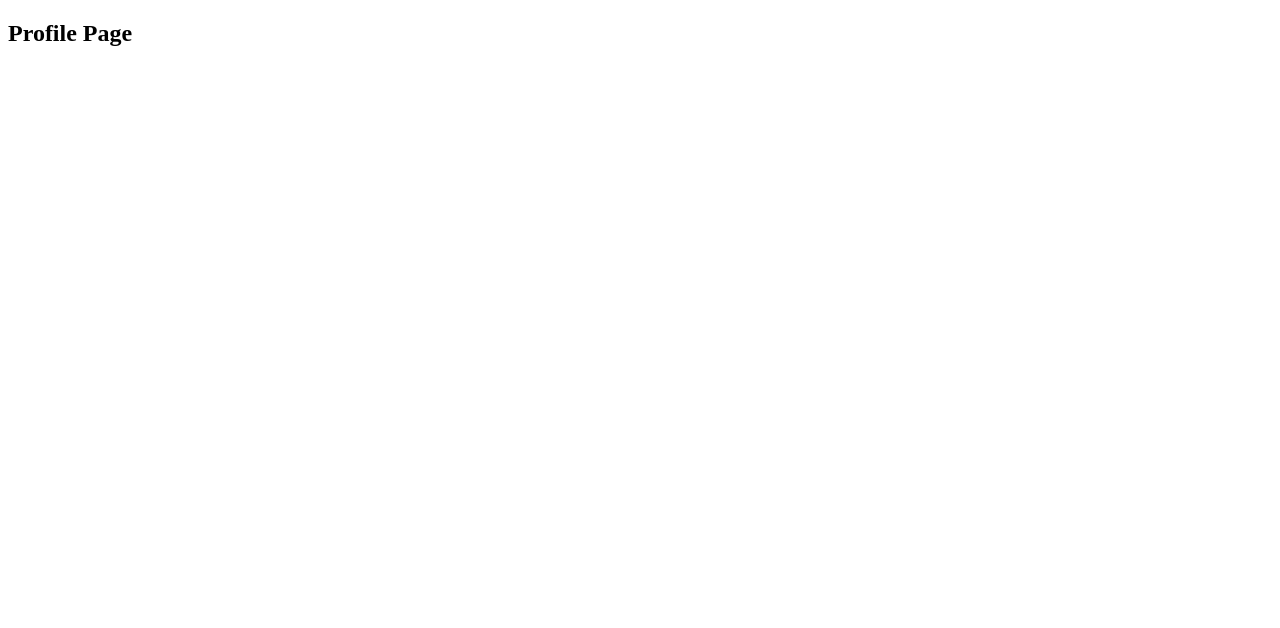
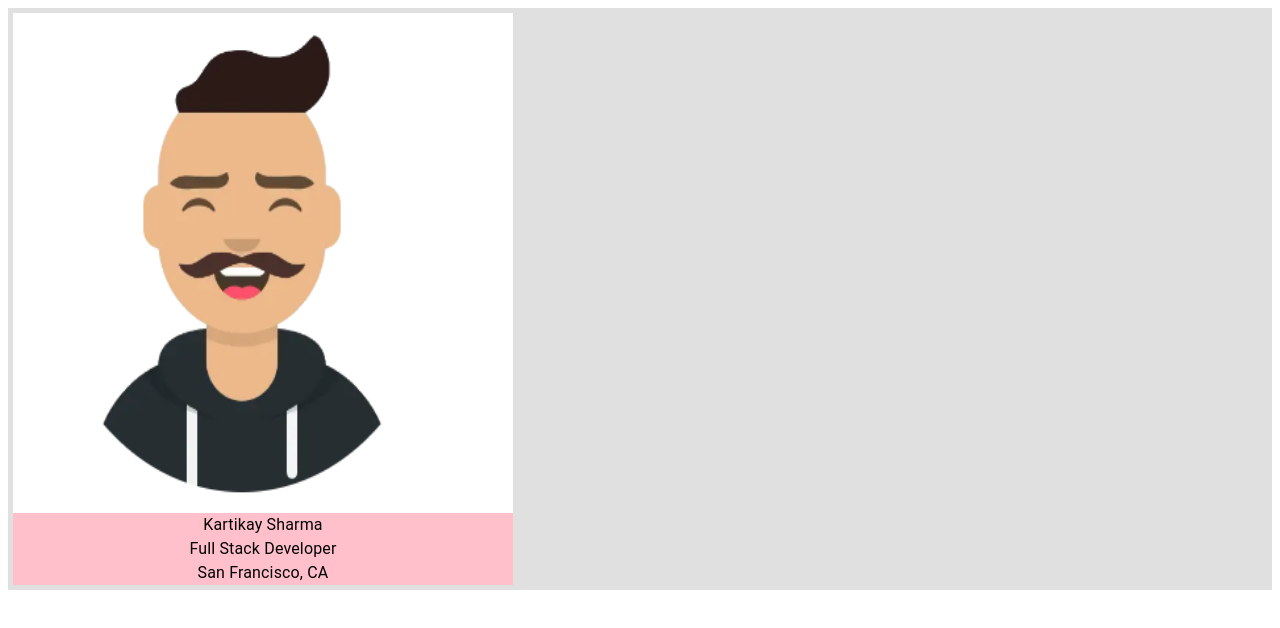
Before and after one commit to aman556/ArticleArena, a React (Create React App) app in the folder frontend/: page /profile in a window 1280 px wide. Shown: the top 628 px of the page. Built offline with nearby package versions, Linux system fonts and the light colour scheme.

Commit message:
created user card

```diff
--- /dev/null
+++ b/frontend/src/components/InfoPair/index.tsx
@@ -0,0 +1,45 @@
+import React, { FunctionComponent } from 'react';
+import { Box, Typography } from '@mui/material';
+import clsx from 'clsx';
+
+import useStyles from './styles';
+
+type ClassType = {
+  container?: string;
+  title?: string;
+  subtitle?: string;
+};
+
+interface IInfoPair {
+  title?: string;
+  subtitle?: string;
+  classes?: ClassType;
+}
+
+const InfoPair: FunctionComponent<IInfoPair> = (props) => {
+  const classes = useStyles();
+
+  const getTitle = () => (
+    <Typography className={clsx(classes.title, props.classes?.title)} noWrap>
+      {props.title ?? '-'}
+    </Typography>
+  );
+
+  const getSubtitle = () => (
+    <Typography
+      className={clsx(classes.subtitle, props.classes?.subtitle)}
+      noWrap
+    >
+      {props.subtitle ?? ''}
+    </Typography>
+  );
+
+  return (
+    <Box className={clsx(classes.container, props.classes?.container)}>
+      {props.title && getTitle()}
+      {props.subtitle && getSubtitle()}
+    </Box>
+  );
+};
+
+export default InfoPair;
--- /dev/null
+++ b/frontend/src/components/InfoPair/styles.ts
@@ -0,0 +1,20 @@
+import makeStyles from '@mui/styles/makeStyles';
+
+const useStyles = makeStyles((theme) => ({
+  container: {
+    flex: 1,
+    display: 'flex',
+    flexDirection: 'column',
+    overflow: 'hidden',
+  },
+  title: {
+    fontSize: 15,
+    fontWeight: 400,
+  },
+  subtitle: {
+    fontSize: 12,
+    fontWeight: 400,
+  },
+}));
+
+export default useStyles;
--- /dev/null
+++ b/frontend/src/feature/Profile/components/UserCard/index.tsx
@@ -0,0 +1,28 @@
+import React from 'react';
+import userDefault from './../../../../constants/userDefault.png';
+import { Box } from '@mui/material';
+import useStyles from './styles';
+import InfoPair from '../../../../components/InfoPair';
+
+export interface IUserCard {
+  name: string;
+  designation: string;
+  address: string;
+}
+
+const UserCard: React.FC<IUserCard> = (props) => {
+  const styles = useStyles();
+
+  return (
+    <Box className={styles.container}>
+      <img src={userDefault} height={500} width={500} />
+      <Box className={styles.additionalText}>
+        <InfoPair title={props.name} classes={{ title: styles.titleText }} />
+        <InfoPair title={props.designation} />
+        <InfoPair title={props.address} />
+      </Box>
+    </Box>
+  );
+};
+
+export default UserCard;
--- /dev/null
+++ b/frontend/src/feature/Profile/components/UserCard/styles.ts
@@ -0,0 +1,22 @@
+import makeStyles from '@mui/styles/makeStyles';
+
+const useStyles = makeStyles((theme) => ({
+  container: {
+    display: 'flex',
+    flexDirection: 'column',
+    margin: 5,
+  },
+  additionalText: {
+    display: 'flex',
+    flexDirection: 'column',
+    justifyContent: 'center',
+    alignItems: 'center',
+    background: 'pink',
+  },
+  titleText: {
+    fontFamily: 'sans-serif',
+    fontSize: 12,
+  },
+}));
+
+export default useStyles;
--- a/frontend/src/feature/Profile/pages/index.tsx
+++ b/frontend/src/feature/Profile/pages/index.tsx
@@ -1,10 +1,20 @@
 import React from 'react';
+import UserCard from '../components/UserCard';
+import { Box } from '@mui/material';
+import useStyles from './styles';
 
 const Profile: React.FC = () => {
+  const styles = useStyles();
+
   return (
-    <>
-      <h2>Profile Page</h2>
-    </>
+    <Box className={styles.container}>
+      <UserCard
+        name={'Kartikay Sharma'}
+        address={'San Francisco, CA'}
+        designation={'Full Stack Developer'}
+      />
+      {/* <UserCard /> */}
+    </Box>
   );
 };
 
--- a/frontend/src/feature/Profile/pages/styles.ts
+++ b/frontend/src/feature/Profile/pages/styles.ts
@@ -1,3 +1,12 @@
-import { makeStyles } from "@mui/material";
+import makeStyles from '@mui/styles/makeStyles';
 
-const useStyles = makeStyles({});
+const useStyles = makeStyles(() => ({
+  container: {
+    display: 'flex',
+    flex: 1,
+    flexDirection: 'row',
+    backgroundColor: '#e0e0e0',
+  },
+}));
+
+export default useStyles;
```
Also changed, not shown: frontend/package.json (+13 -6 lines), frontend/src/index.tsx (+4 -6 lines), frontend/src/constants/userDefault.png (added), 1 other file (tests, documents, lock files or other folders).
